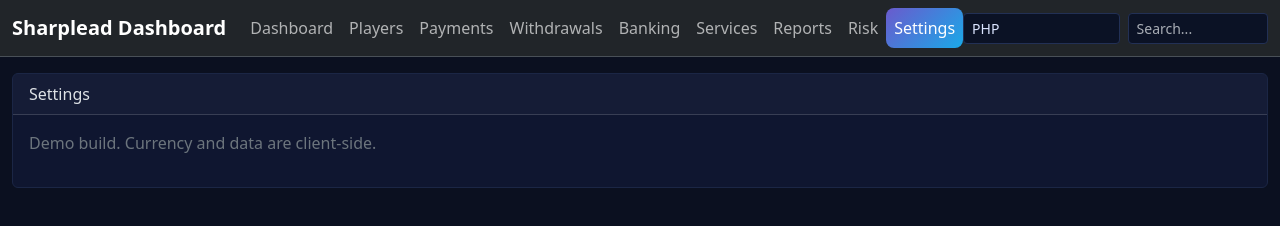
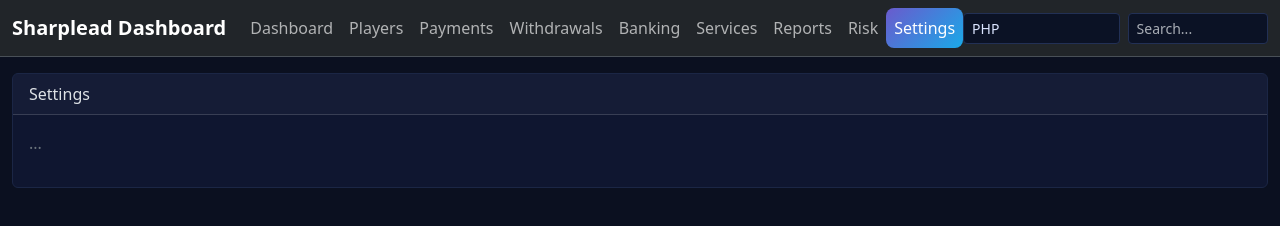
Before and after one commit to joeferdinandceriola99/sharplead, a plain HTML site: page settings.html in a window 1280 px wide. Drawn offline with nearby package versions, Linux system fonts and the light colour scheme.

Commit message:
update settings

```diff
--- a/settings.html
+++ b/settings.html
@@ -14,7 +14,7 @@
 <div class="card">
   <div class="card-header">Settings</div>
   <div class="card-body">
-    <p class="text-secondary">Demo build. Currency and data are client-side.</p>
+    <p class="text-secondary">...</p>
   </div>
 </div>
 </div>
```
